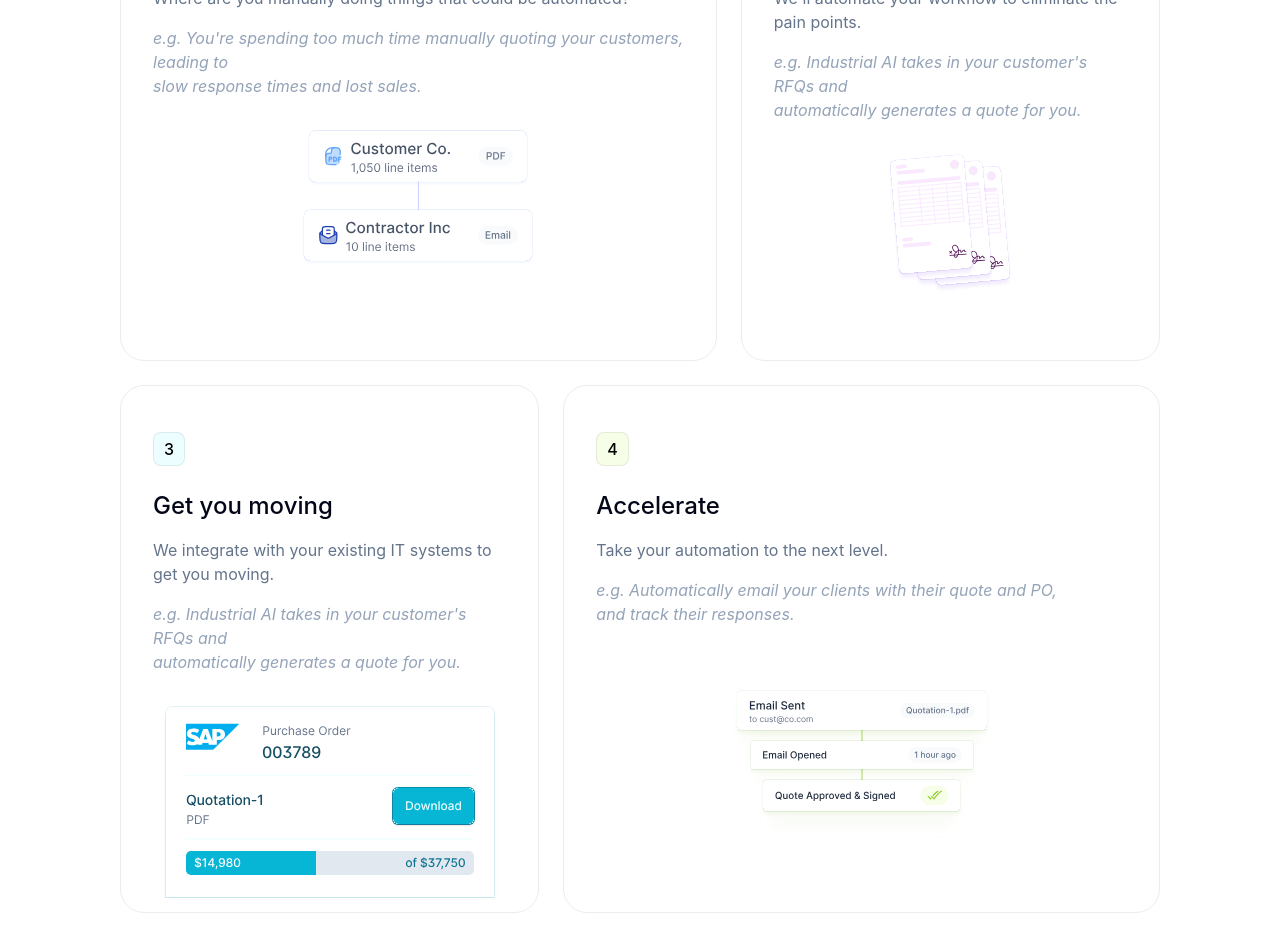
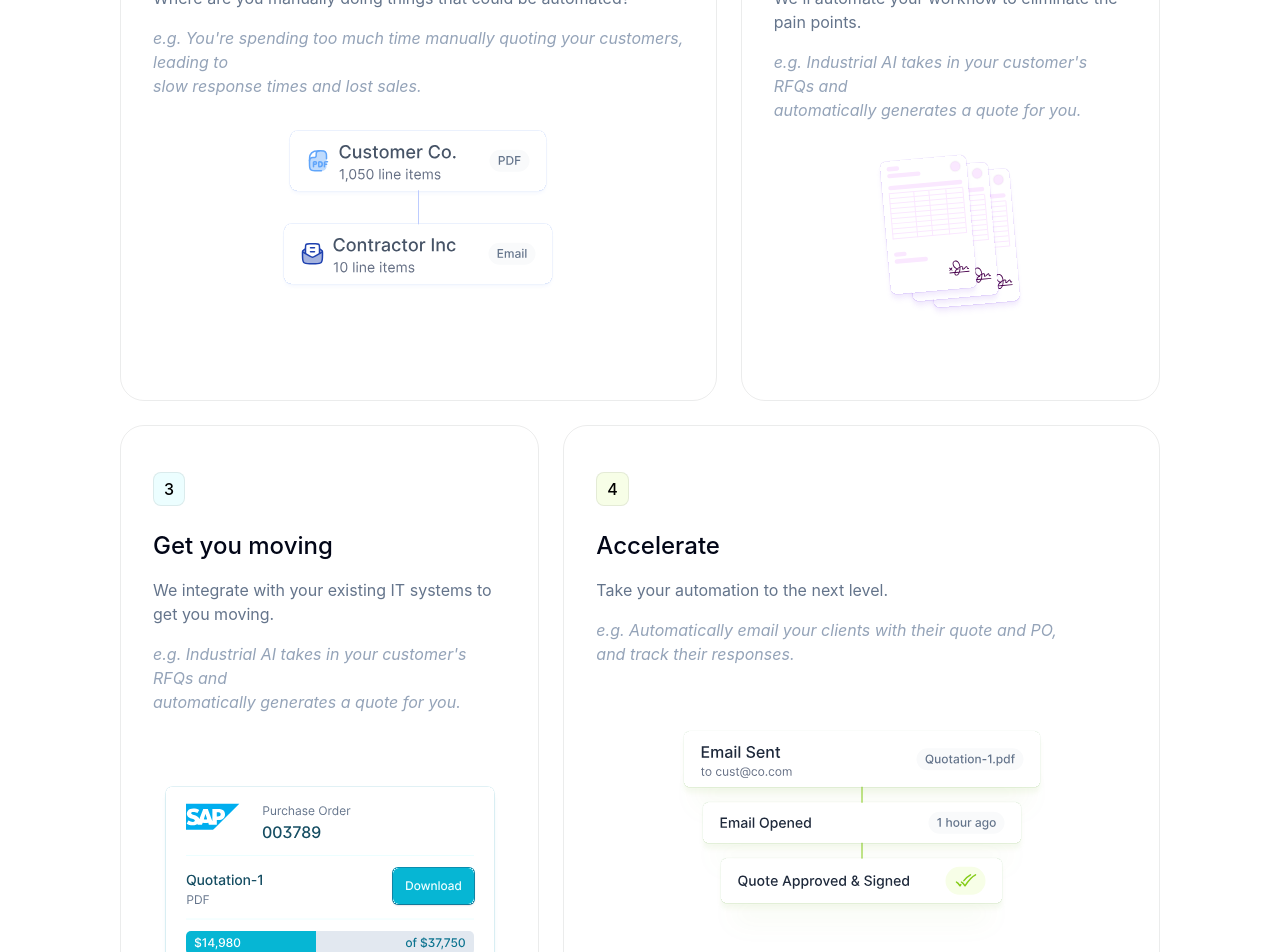
Before and after one commit to RamitVishwakarma/IndustrialAI-Landing, a Next.js app: page / in a window 1280 px wide. Shown: the part 2140-3092 px from the top of the page. Built offline with nearby package versions, Linux system fonts and the light colour scheme.

Commit message:
Fixed section three image Pakka final

```diff
--- a/src/components/SectionThree/SectionThree.tsx
+++ b/src/components/SectionThree/SectionThree.tsx
@@ -51,13 +51,8 @@
                 </div>
               </div>
             </div>
-            <div className="flex items-center justify-center">
-              <SectionThreePartOne className="pb-6" />
-              {/* <Image
-                className="pb-6"
-                src={SectionThreePartOne}
-                alt="part two"
-              /> */}
+            <div className="flex items-center justify-center pb-6">
+              <SectionThreePartOne />
             </div>
           </div>
           {/* 2 */}
@@ -83,13 +78,8 @@
                 </div>
               </div>
             </div>
-            <div className="flex items-center justify-center">
-              <SectionThreePartTwo className="pb-6" />
-              {/* <Image
-                className="pb-6"
-                src={SectionThreePartTwo}
-                alt="part two"
-              /> */}
+            <div className="flex items-center justify-center pb-6">
+              <SectionThreePartTwo />
             </div>
           </div>
         </div>
@@ -118,13 +108,8 @@
                 </div>
               </div>
             </div>
-            <div className="flex items-center justify-center">
+            <div className="flex items-center justify-center mt-10">
               <SectionThreePartThree />
-              {/* <Image
-                className="mt-10"
-                src={SectionThreePartThree}
-                alt="part three"
-              /> */}
             </div>
           </div>
           {/* 4 */}
@@ -150,13 +135,8 @@
                 </div>
               </div>
             </div>
-            <div className="flex items-center justify-center">
-              <SectionThreePartFour className="py-8" />
-              {/* <Image
-                className="py-8"
-                src={SectionThreePartFour}
-                alt="part four"
-              /> */}
+            <div className="flex items-center justify-center py-8">
+              <SectionThreePartFour />
             </div>
           </div>
         </div>
```
